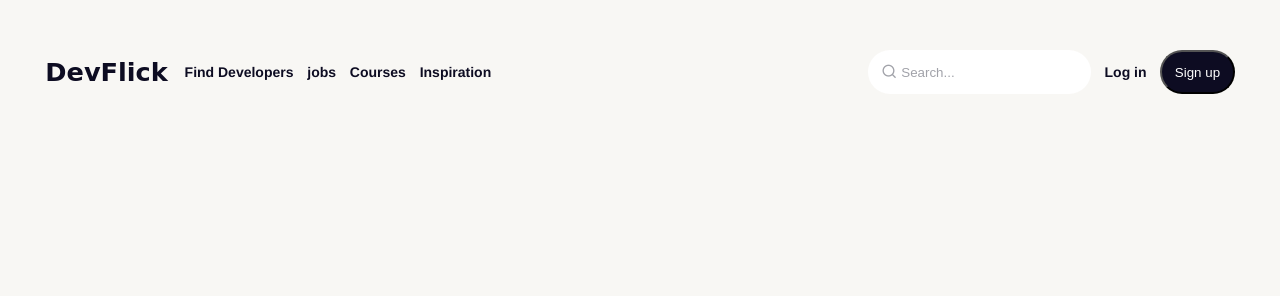
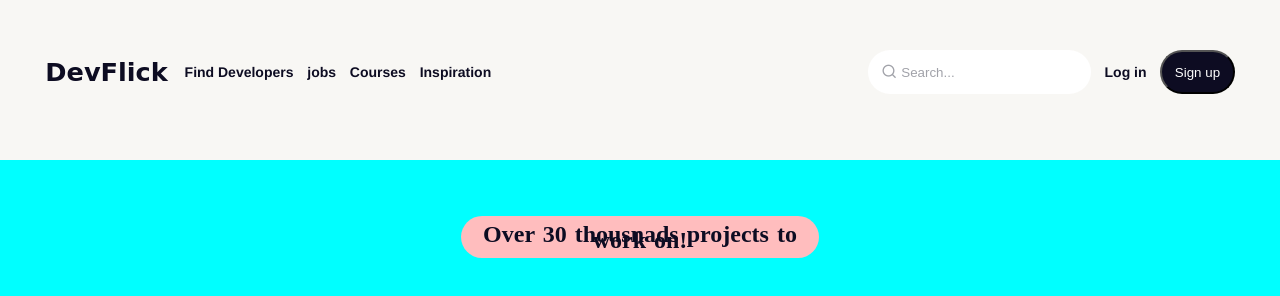
Before and after one commit to Kaashish1111/Developer-s-place, a plain HTML site: page index.html in a window 1280 px wide. Drawn offline with nearby package versions, Linux system fonts and the light colour scheme.

Commit message:
div2 button1 done

```diff
--- a/index.html
+++ b/index.html
@@ -31,6 +31,9 @@
           <button type="button">Sign up</button>
         </div>
       </div>
+      <div id="des">
+        <button type="button">Over 30 thousnads projects to work on!</button>
+      </div>
     </div>
   </body>
 </html>
--- a/style.css
+++ b/style.css
@@ -56,15 +56,15 @@ body {
     font-size: 14px;
     color: #0d0c22;
     font-weight: 600;
-    font-style:normal;
-    font-variant:normal;
-    text-transform:none;
-    text-decoration:none solid rgb(13, 12, 34);
-    text-align:none solid rgb(13, 12, 34);
-    text-indent:0px;
+    font-style: normal;
+    font-variant: normal;
+    text-transform: none;
+    text-decoration: none solid rgb(13, 12, 34);
+    text-align: none solid rgb(13, 12, 34);
+    text-indent: 0px;
 }
 
-#right-nav{
+#right-nav {
     /* background-color: yellow; */
     width: 33%;
     display: flex;
@@ -74,8 +74,7 @@ body {
     padding: 1vw;
 }
 
-#serach
-{
+#serach {
     padding: 1vw;
     width: 100%;
     height: 100%;
@@ -83,42 +82,108 @@ body {
     /* border: 2px solid #F7EAF2; */
     background-color: #FFFFFF;
 }
-#serach:hover{
+
+#serach:hover {
     border: 2px solid #F7EAF2;
 }
-.input-search{
+
+.input-search {
     border: none;
     outline: none;
     background: transparent;
     color: #A1A2A9;
     text-decoration-color: #A1A2A9;
 }
-#serach i{
+
+#serach i {
     color: #A1A2A9;
 }
-.input-search::placeholder{
+
+.input-search::placeholder {
     color: #A1A2A9;
 }
-#right-nav h3{
+
+#right-nav h3 {
     font-family: "Mona Sans", "Helvetica Neue", Helvetica, Arial, sans-serif;
     font-size: 14px;
     color: #0d0c22;
     font-weight: 600;
-    font-style:normal;
-    font-variant:normal;
-    text-transform:none;
-    text-decoration:none solid rgb(13, 12, 34);
-    text-align:none solid rgb(13, 12, 34);
-    text-indent:0px;
+    font-style: normal;
+    font-variant: normal;
+    text-transform: none;
+    text-decoration: none solid rgb(13, 12, 34);
+    text-align: none solid rgb(13, 12, 34);
+    text-indent: 0px;
 }
 
-#right-nav button{
+#right-nav button {
     background-color: #0D0C22;
     color: #FFFFFF;
-    padding:1vw;
+    padding: 1vw;
     border-radius: 9999999px;
 }
 
-#right-nav button:hover{
-    background-color:#565564;
+#right-nav button:hover {
+    background-color: #565564;
 }
+
+#des {
+    background-color: aqua;
+    width: 100%;
+    height: 80%;
+    margin-top: 6vh;
+    display: flex;
+    flex-direction: column;
+    align-items: center;
+    justify-items: center;
+    align-content: space-around;
+    padding-top: 5vh;
+    padding-left: 10vw;
+    padding-right: 10vw;
+}
+
+#des button {
+    margin-top: 2vh;
+    font-family: "Source Serif 4";
+    color:#0d0c22;
+    font-size: 3vh;
+    line-height: 6px;
+    vertical-align: baseline;
+    letter-spacing: normal;
+    word-spacing: 2px;
+    font-weight: 600;
+    font-style: normal;
+    font-variant: normal;
+    text-transform: none;
+    text-decoration: none;
+    text-align: center;
+    border-radius: 99999999px;
+    animation-name: color-change;
+    animation-duration: 32s;
+    animation-timing-function: linear;
+    animation-delay: 0s;
+    animation-iteration-count: infinite;
+    width: 35%;
+    padding-top: 1vh;
+    padding-bottom: 1vh;
+    border-color: transparent;
+    height: 7%;
+    text-align: center;
+}
+@keyframes color-change {
+    0%{
+        background-color: #ffda79;
+    }
+    25%{
+        background-color: #ffabe7;
+    }
+    50%{
+        background-color: #d2bcf3;
+    }
+    75%{
+        background-color: #edf3d8;
+    }
+    100%{
+        background-color: #ffda79;
+    }
+}
```
